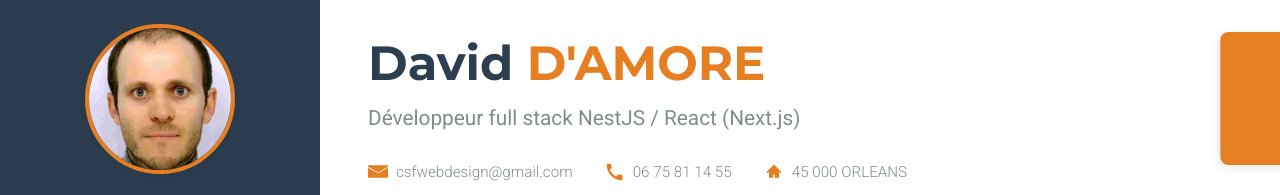
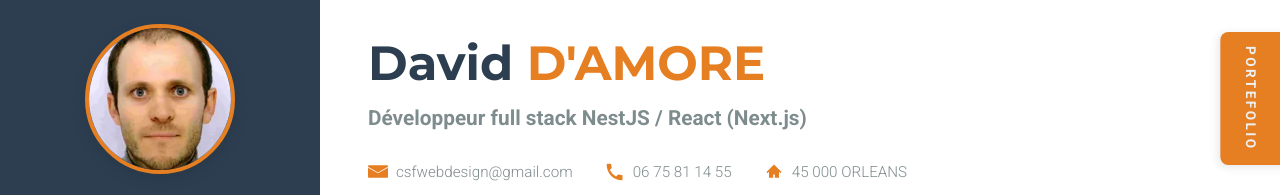
Before and after one commit to davistres/CV, a plain HTML site: page index.html in a window 1280 px wide. Shown: the top 195 px of the page. Drawn offline with Linux system fonts and the light colour scheme.

Commit message:
Ajout d'un texte d'aperçu dans la section portfolio et amélioration du style des éléments associés

```diff
--- a/index.html
+++ b/index.html
@@ -287,6 +287,7 @@
             </main>
         </div>
         <section class="portfolio" aria-labelledby="portfolio-heading">
+            <div class="portfolio-peek-text">PORTEFOLIO</div>
             <h2 id="portfolio-heading">Mon portefolio</h2>
             <p>Un bon C.V. c'est bien, un portefolio avec des bons projets, c'est mieux!</p>
             <a href="#"><span>Voir mon portefolio</span></a>
--- a/style.css
+++ b/style.css
@@ -261,7 +261,7 @@ header .function {
   font-size: 1.3rem;
   color: var(--text-secondary);
   margin-bottom: var(--spacing-l);
-  font-weight: 400;
+  font-weight: 600;
 }
 
 .contact {
@@ -381,6 +381,35 @@ main section article > div:first-child {
               padding 0.4s cubic-bezier(0.25, 0.8, 0.25, 1);
 }
 
+.portfolio-peek-text {
+  position: absolute;
+  top: 0;
+  left: 0;
+  height: 100%;
+  width: var(--portfolio-peek-amount);
+  display: flex;
+  align-items: center;
+  justify-content: center;
+  writing-mode: vertical-rl;
+  text-orientation: mixed;
+  text-transform: uppercase;
+  color: var(--text-light);
+  font-weight: 600;
+  font-size: 0.75rem;
+  letter-spacing: 0.1em;
+  pointer-events: none;
+  opacity: 1;
+  visibility: visible;
+  transition: opacity 0.2s ease, visibility 0s linear;
+  z-index: 4;
+}
+
+.portfolio:hover .portfolio-peek-text {
+  opacity: 0;
+  visibility: hidden;
+  transition: opacity 0.2s ease, visibility 0s linear 0.2s;
+}
+
 .portfolio:hover {
   transform: translateX(0);
   background-color: var(--accent-color-darker);
@@ -389,15 +418,15 @@ main section article > div:first-child {
 
 .portfolio h2,
 .portfolio p,
-.portfolio a span {
+.portfolio a {
   opacity: 0;
   visibility: hidden;
-  transition: opacity 0.3s ease 0.1s, visibility 0s linear 0.4s;
+  transition: opacity 0.3s ease 0.15s, visibility 0s linear 0.45s;
 }
 
 .portfolio:hover h2,
 .portfolio:hover p,
-.portfolio:hover a span {
+.portfolio:hover a {
   opacity: 1;
   visibility: visible;
   transition: opacity 0.3s ease 0.2s, visibility 0s linear 0.2s;
@@ -431,7 +460,7 @@ main section article > div:first-child {
   box-shadow: 0 2px 4px rgba(0,0,0,0.05);
   position: relative;
   overflow: hidden;
-  transition: color 0.4s ease 0.1s, border-color 0.4s ease;
+  transition: color 0.4s ease 0.1s, border-color 0.4s ease, opacity 0.3s ease 0.15s, visibility 0s linear 0.45s;
 }
 
 .portfolio a:hover {
@@ -462,9 +491,7 @@ main section article > div:first-child {
   content: "💼";
   display: inline-block;
   margin-right: var(--spacing-s);
-  opacity: 1;
-  visibility: visible;
-  transition: opacity 0.3s ease, visibility 0s linear, margin-right 0.3s ease;
+  z-index: 2;
 }
 
 
@@ -478,9 +505,13 @@ main section article > div:first-child {
   opacity: 0;
   visibility: hidden;
   margin-right: 0;
-  transition: opacity 0.3s ease, visibility 0s linear 0.3s, margin-right 0.3s ease;
+  transition: opacity 0.2s ease, visibility 0s linear 0.2s, margin-right 0.2s ease;
 }
 
+.portfolio:hover a span {
+  opacity: 1;
+  visibility: visible;
+}
 
 /* Footer //////////////////////////////////////// */
 footer {
@@ -587,6 +618,11 @@ footer .other article .explain {
     top: var(--spacing-xl);
   }
 
+  .portfolio-peek-text {
+    font-size: 0.8rem;
+    letter-spacing: 0.15em;
+  }
+
   .portfolio h2 {
     display: block;
     margin-bottom: var(--spacing-s);
@@ -654,7 +690,10 @@ footer .other article .explain {
     font-size: 2rem;
   }
 
-
+  .portfolio-peek-text {
+    font-size: 0.85rem;
+    letter-spacing: 0.18em;
+  }
 
   footer .other article {
     width: calc(33.333% - (var(--spacing-l) * 2 / 3));
```
